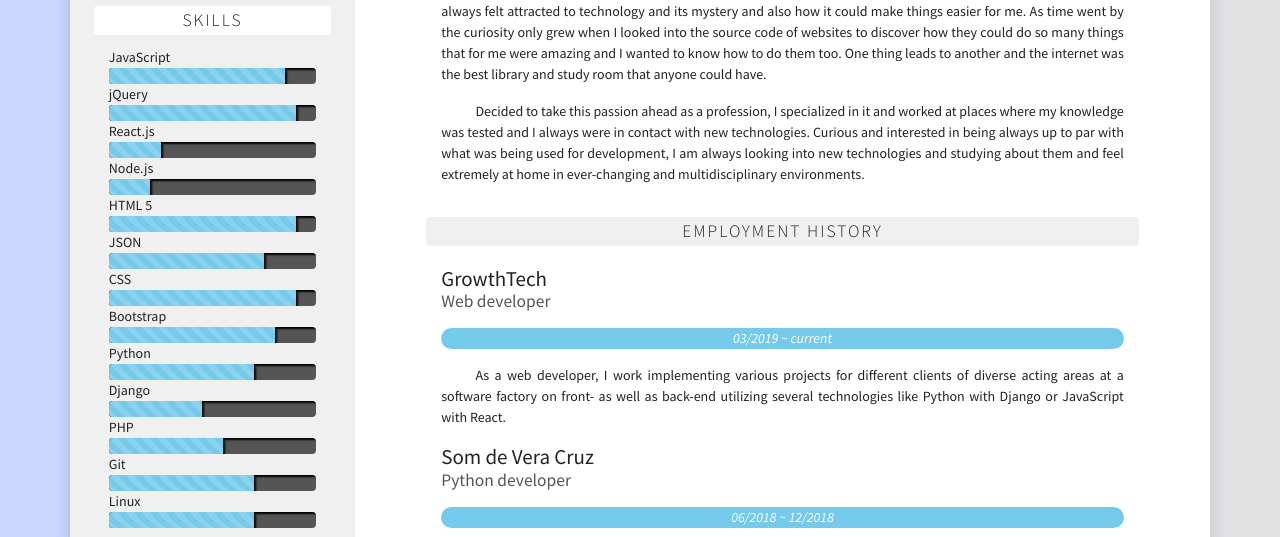
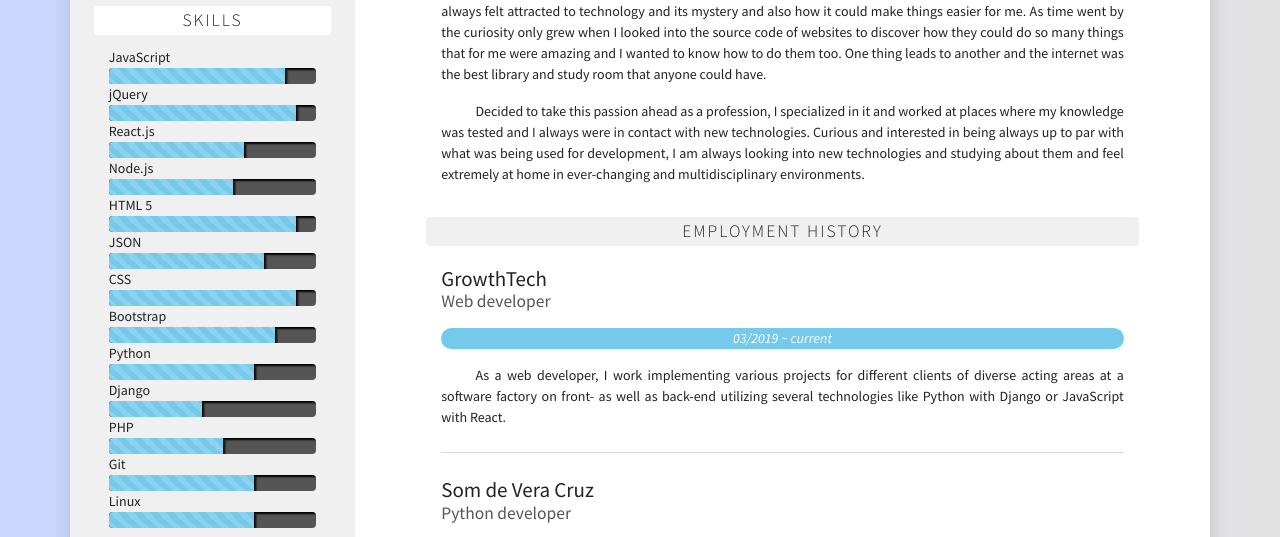
Before and after one commit to setsuya/curriculum, a plain HTML site: page index.html in a window 1280 px wide. Shown: the part 364-901 px from the top of the page. Drawn offline with nearby package versions, Linux system fonts and the light colour scheme.

Commit message:
Changed the vertical alignment of the buttons of the sections, my skill level with some technologies. and included a missing separator between my current job and the last one.

```diff
--- a/index.html
+++ b/index.html
@@ -105,7 +105,7 @@
                     <div class="row justify-content-center">
                         <div class="col-10 text-right">
                             <div class="progress bg-dark">
-                                <div class="progress-bar progress-bar-striped bg-info" data-width="25"></div>
+                                <div class="progress-bar progress-bar-striped bg-info" data-width="65"></div>
                             </div>
                         </div>
                     </div>
@@ -117,7 +117,7 @@
                     <div class="row justify-content-center">
                         <div class="col-10 text-right">
                             <div class="progress bg-dark">
-                                <div class="progress-bar progress-bar-striped bg-info" data-width="20"></div>
+                                <div class="progress-bar progress-bar-striped bg-info" data-width="60"></div>
                             </div>
                         </div>
                     </div>
@@ -370,7 +370,7 @@
                     </div>
                 </div>
                 <div class="col-12 col-md-9 py-4">
-                    <div id="navigation_topics" class="row justify-content-center py-2 mb-4 sticky-top bg-secondary">
+                    <div id="navigation_topics" class="row justify-content-center align-items-center py-2 mb-4 sticky-top bg-secondary">
                         <div class="col-4 text-center">
                             <button class="btn btn-info" onclick="scrollToSection('#section_about')"><span class="string_about"></span></button>
                         </div>
@@ -396,6 +396,11 @@
                             <p class="h5 mb-3 text-secondary"><span class="string_web_developer"></span></p>
                             <p class="badge-pill badge-info text-center font-italic">03/2019 ~ <span class="string_current"></span></p>
                             <p class="string_job_description_5 text-justify m-0"></p>
+                        </div>
+                    </div>
+                    <div class="row justify-content-center">
+                        <div class="col-10">
+                            <hr class="bg-secondary" />
                         </div>
                     </div>
                     <div class="row justify-content-center py-1">
```
